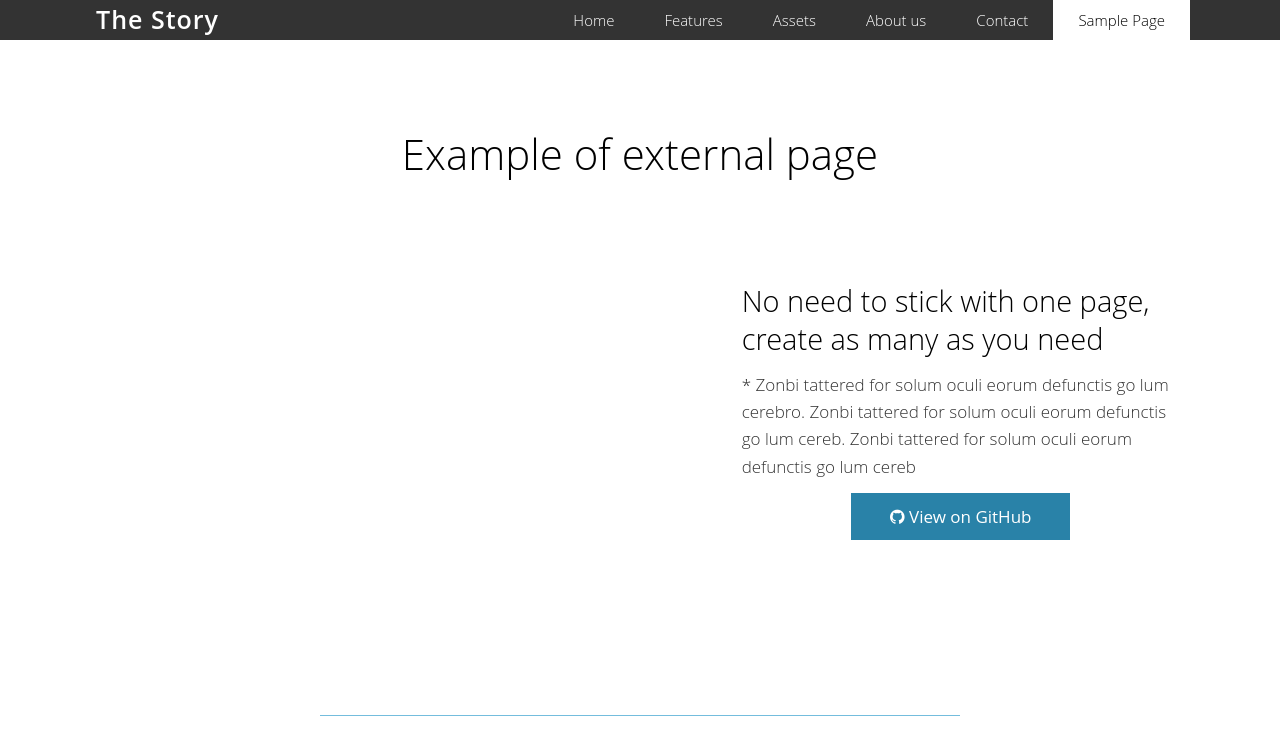
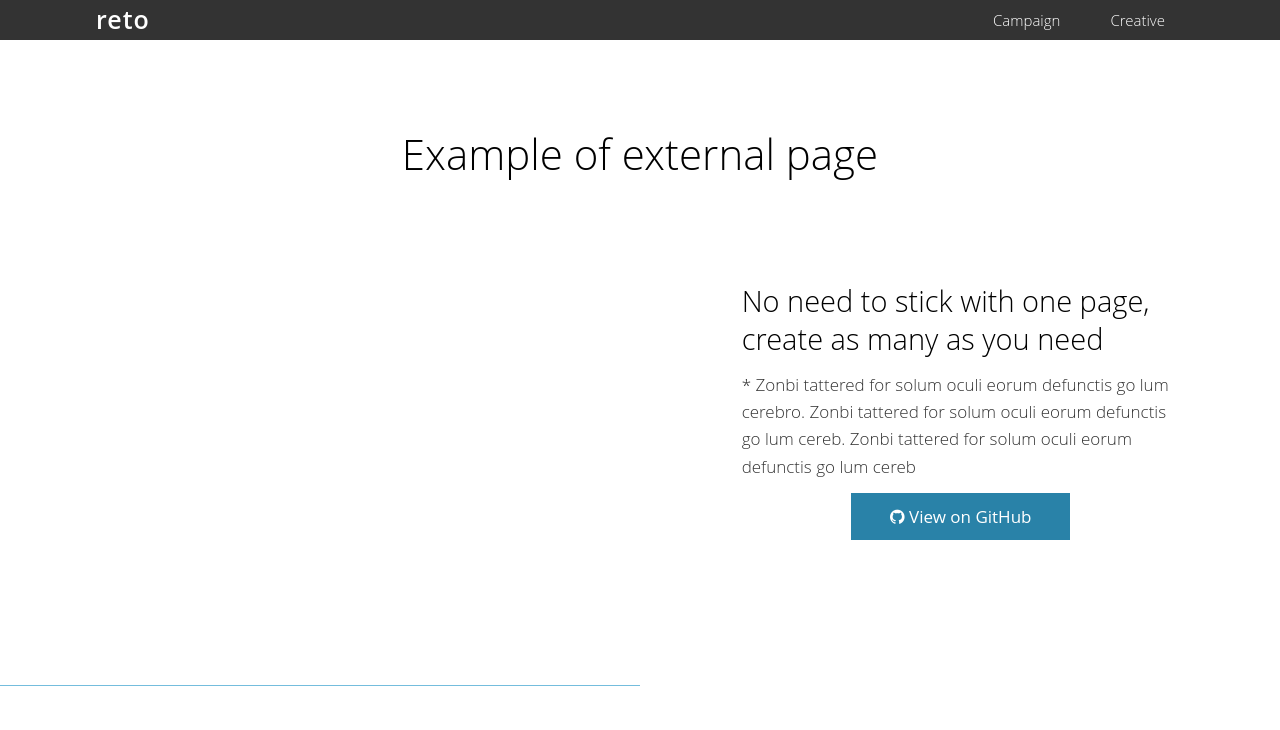
Before and after one commit to adtur/dc_frontend, a website with bundled scripts: page app/new_campaign.html in a window 1280 px wide. Shown: the top 730 px of the page. Built offline with nearby package versions, Linux system fonts and the light colour scheme; some icons are missing; files whose address does not match are found by name.

Commit message:
Fixed header in app folder as well

```diff
--- a/app/new_campaign.html
+++ b/app/new_campaign.html
@@ -1,20 +1,21 @@
 <!DOCTYPE html>
 <html lang="en">
 <head>
-  <title>The Story - responsive landing page</title>
+  <title>reto - dynamic creative optimization</title>
   <meta name="viewport" content="width=device-width, initial-scale=1.0">
   <meta charset="utf-8">
   <meta name="description" content="Twitter bootstrap theme">
   <meta name="author" content="prettystrap">
 
-  <!-- Load bootstrap -->
-  <link id="bootstrap-css-file" href="css/bootstrap.min.css" rel="stylesheet" media="screen">
-
-  <!-- Load pixels -->
-  <link id="the-story-css-file"href="css/the-story.min.css" rel="stylesheet" media="screen">
+  <!-- build:css(.tmp) styles/main.css -->
+  <link id="the-story-css-file"href="styles/the-story.min.css" rel="stylesheet" media="screen">
+  <link rel="stylesheet" href="styles/vex.css">
+  <link rel="stylesheet" href="styles/vex-theme-os.css">
+  <link rel="stylesheet" href="styles/dc-main.css">
+  <!-- endbuild -->
 
   <!-- Favicon -->
-  <link rel="shortcut icon" href="img/favicon.ico">
+  <link rel="shortcut icon" href="images/favicon.ico">
 
   <!-- HTML5 shim and Respond.js IE8 support of HTML5 elements and media queries -->
   <!--[if lt IE 9]>
@@ -27,10 +28,11 @@
 <!-- activate scrollspy -->
 
 <body id="top" data-spy="scroll" data-target=".navbar" data-col-md-offset-="50">
+
   <nav class="navbar navbar-default navbar-fixed-top" role="navigation">
     <div class="navbar-container">
       <div class="navbar-header">
-                <a class="navbar-brand" href="index.html">The Story</a>
+        <a class="navbar-brand" href="index.html">reto</a>
         <a   class="navbar-toggle" data-toggle="collapse" data-target=".navbar-ex1-collapse">
           <span class="sr-only">Toggle navigation</span>
           <i class="fa fa-bars"></i>
@@ -38,12 +40,12 @@
       </div>
       <div class="collapse navbar-collapse navbar-ex1-collapse">
         <ul class="nav navbar-nav navbar-right">
-                  <li><a title="Home page" class="scroll brand-1" href="index.html#home">Home</a></li>
-                  <li><a title="Check out our awesome services" href="index.html#features" class="scroll brand-4">Features</a></li>
-                  <li><a title="Download this app" href="index.html#assets" class="scroll brand-3">Assets</a></li>
+            <li><a title="Campaign data" class="scroll brand-1" href="new_campaign.html#campaign">Campaign</a></li>
+            <li><a title="Configure your creative" href="new_campaign.html#creative" class="scroll brand-4">Creative</a></li>
+<!--             <li><a title="Download this app" href="index.html#assets" class="scroll brand-3">Assets</a></li>
             <li><a title="Who we are" href="index.html#about" class="scroll brand-4"> About us</a></li>
             <li><a title="Get in touch!" href="index.html#contact" class="scroll brand-2">Contact</a></li>
-                  <li class="active"><a title="External page sample" href="sample-page.html" class="brand-4">Sample Page</a></li>
+            <li class="active"><a title="External page sample" href="sample-page.html" class="brand-4">Sample Page</a></li> -->
         </ul>
       </div>
       <!-- /.nav -->
```
Lines whose indentation alone changed are shown as unchanged.
